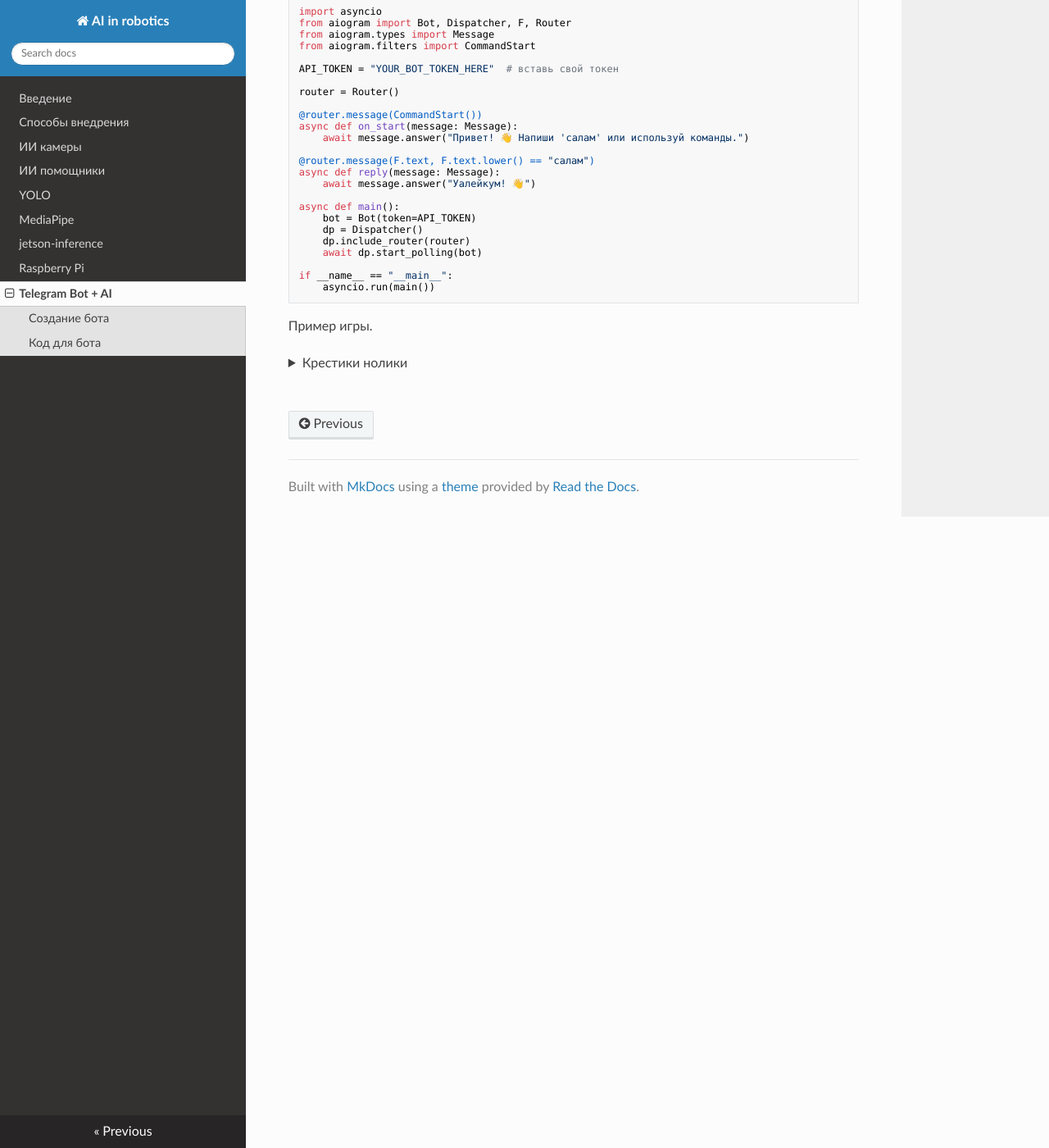
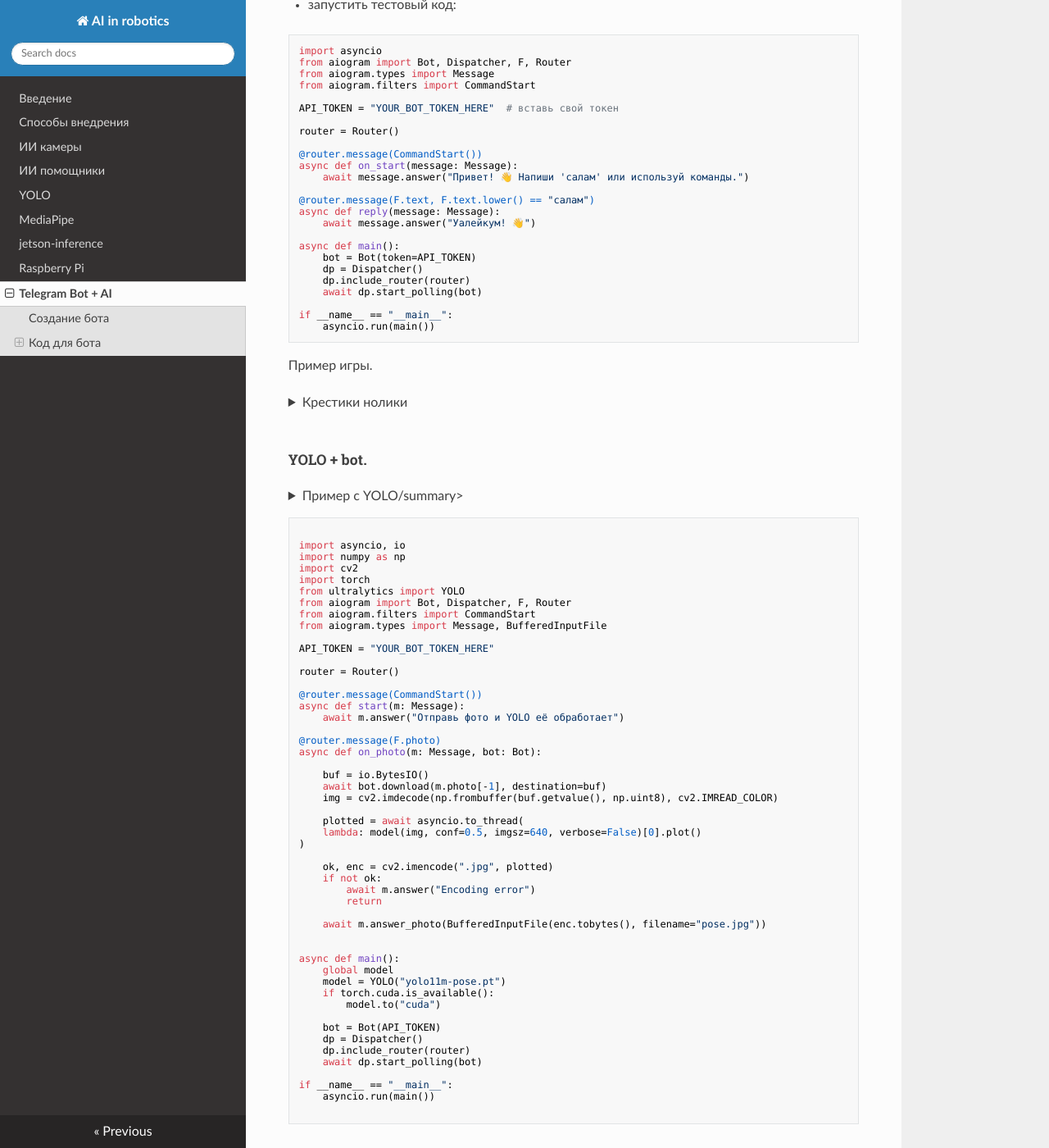
Before and after one commit to aztechell/AI-in-robotics, an MkDocs documentation site: the page built from docs/tgai.md, in a window 1280 px wide and 1400 px high, scrolled down 1678 px. Shown: the whole window at 82% size. Built offline with MkDocs 1.6.1, drawn with Linux system fonts in a browser that asks for light colours; nearby versions of some CDN libraries.

Commit message:
adding info

````diff
--- a/docs/tgai.md
+++ b/docs/tgai.md
@@ -23,6 +23,8 @@
 - Установить билиотеку aiogram (библиотека для создания Telegram-ботов на языке программирования Python):
 
 > pip install aiogram
+
+Документация [aiogram](https://docs.aiogram.dev/en).
 
 - запустить тестовый код:
 
@@ -166,3 +168,64 @@ if __name__ == "__main__":
 ```
 </details>
 <br>
+
+##### YOLO + bot.
+
+<details>
+<summary>Пример с YOLO/summary>
+
+```
+
+import asyncio, io
+import numpy as np
+import cv2
+import torch
+from ultralytics import YOLO
+from aiogram import Bot, Dispatcher, F, Router
+from aiogram.filters import CommandStart
+from aiogram.types import Message, BufferedInputFile
+
+API_TOKEN = "YOUR_BOT_TOKEN_HERE"
+
+router = Router()
+
+@router.message(CommandStart())
+async def start(m: Message):
+    await m.answer("Отправь фото и YOLO её обработает")
+
+@router.message(F.photo)
+async def on_photo(m: Message, bot: Bot):
+
+    buf = io.BytesIO()
+    await bot.download(m.photo[-1], destination=buf)
+    img = cv2.imdecode(np.frombuffer(buf.getvalue(), np.uint8), cv2.IMREAD_COLOR)
+
+    plotted = await asyncio.to_thread(
+    lambda: model(img, conf=0.5, imgsz=640, verbose=False)[0].plot()
+)
+
+    ok, enc = cv2.imencode(".jpg", plotted)
+    if not ok:
+        await m.answer("Encoding error")
+        return
+
+    await m.answer_photo(BufferedInputFile(enc.tobytes(), filename="pose.jpg"))
+
+
+async def main():
+    global model
+    model = YOLO("yolo11m-pose.pt")
+    if torch.cuda.is_available():
+        model.to("cuda")
+
+    bot = Bot(API_TOKEN)
+    dp = Dispatcher()
+    dp.include_router(router)
+    await dp.start_polling(bot)
+
+if __name__ == "__main__":
+    asyncio.run(main())
+
+```
+</details>
+<br>
````
